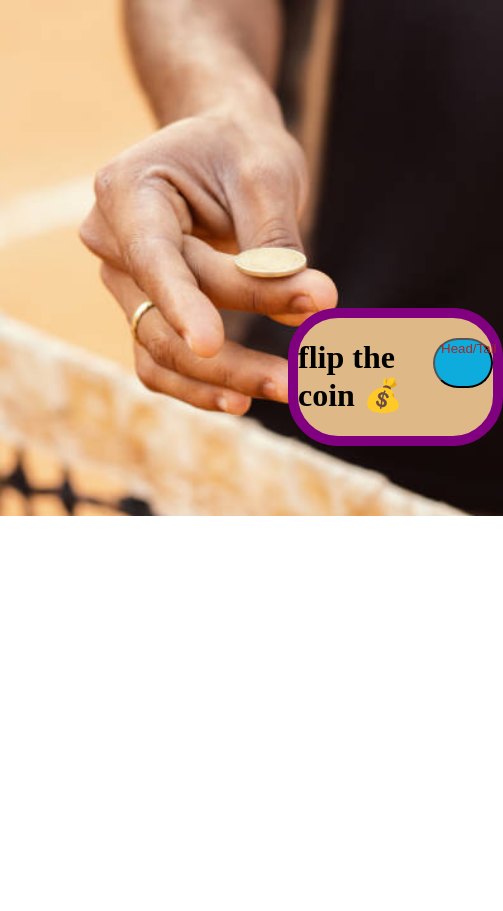
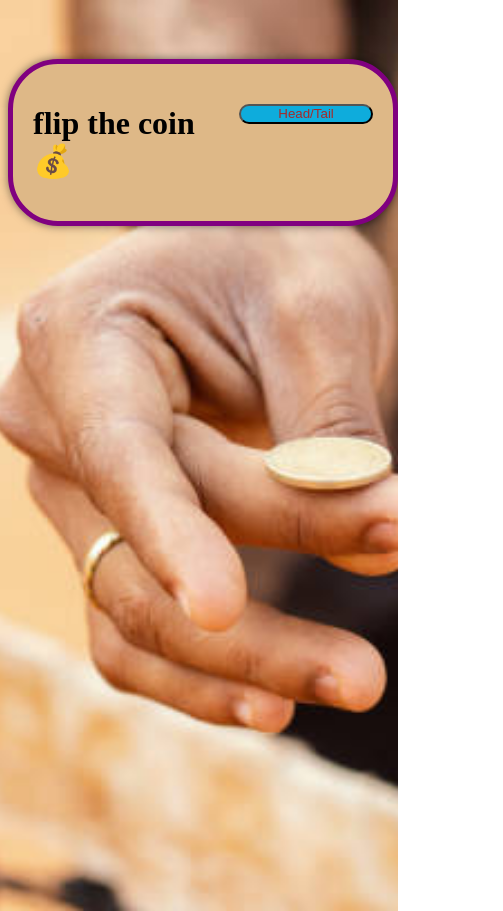
Before and after one commit to MARIAHUSSAIN123/head-tail, a plain HTML site: page index.html in a window 390 px wide. Shown: the whole page, 503 px wide, since content can reach past the window. Before the commit the page ends 844 px from the top, so only its background shows below. Drawn offline with Linux system fonts and the light colour scheme.

Commit message:
Update style.css

```diff
--- a/style.css
+++ b/style.css
@@ -1,40 +1,74 @@
-body{
-    background-image:url(./istockphoto-1200710460-612x612.jpg);
+body {
+    background-image: url(./istockphoto-1200710460-612x612.jpg);
     background-position: center;
     background-repeat: no-repeat;
     background-size: cover;
     width: 100%;
-    height: 500px;
-}
-.container{
+    height: 100vh;
+  }
+
+  .container {
     display: flex;
     justify-content: center;
     background-color: burlywood;
-    max-width: 50%;
-    position: relative;
-    left: 280px;
-    top: 300px;
-    width: 800px;
+    max-width: 80%;
+    margin: 5% auto;
+    padding: 20px;
     border-radius: 50px;
-    box-shadow: 0px 0px 0px 0px rgba(0,0,yellow);
-    border: 10px solid purple;
+    box-shadow: 0px 0px 10px rgba(0,0,0,0.5);
+    border: 5px solid purple;
+  }
 
-
-
-}
-
-button{
-    width: 60px;
-    height: 50px;
+  button {
+    width: 20%;
+    height: 40px;
     display: flex;
     margin-top: 20px;
     color: brown;
     background-color: rgb(14, 172, 220);
     border-radius: 50px;
-}
-.container:hover{
+    justify-content: center;
+    align-items: center;
+  }
+
+  .container:hover {
     background-color: bisque;
     cursor: pointer;
     border: 2px solid black;
     border-radius: 20px;
-}
+  }
+
+  /* Media Queries for Small Screens */
+
+  @media only screen and (max-width: 768px) {
+    .container {
+      max-width: 90%;
+      margin: 10% auto;
+    }
+    button {
+      width: 30%;
+      height: 30px;
+    }
+  }
+
+  @media only screen and (max-width: 480px) {
+    .container {
+      max-width: 95%;
+      margin: 15% auto;
+    }
+    button {
+      width: 40%;
+      height: 20px;
+    }
+  }
+
+  @media only screen and (max-width: 320px) {
+    .container {
+      max-width: 98%;
+      margin: 20% auto;
+    }
+    button {
+      width: 50%;
+      height: 15px;
+    }
+  }
```
